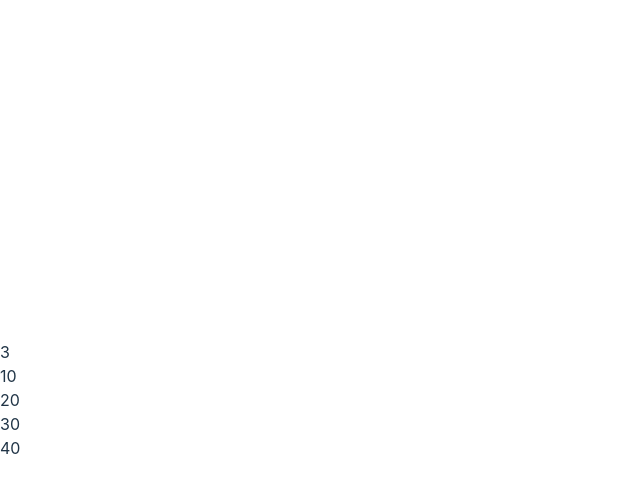
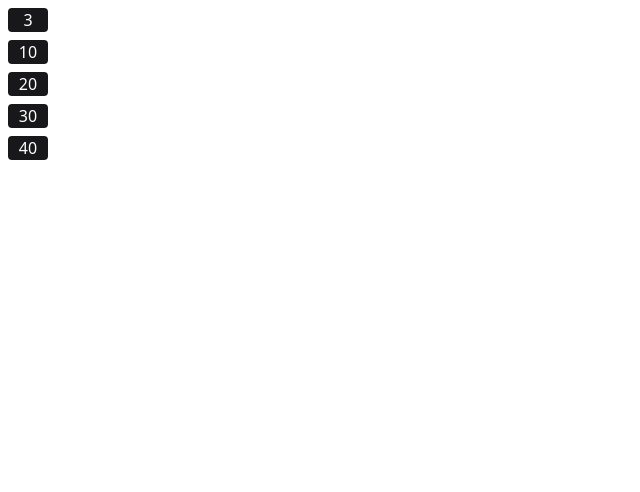
Before and after one commit to carlosmsv/NLW-Setup-FE, a React (Vite) app: page / in a window 1280 px wide. Shown: the top 492 px of the page, without its empty margins (0-640 px from the left). Built offline with nearby package versions, Linux system fonts and the light colour scheme.

Commit message:
using tailwind

```diff
--- a/src/App.css
+++ /dev/null
@@ -1,41 +0,0 @@
-#root {
-  max-width: 1280px;
-  margin: 0 auto;
-  padding: 2rem;
-  text-align: center;
-}
-
-.logo {
-  height: 6em;
-  padding: 1.5em;
-  will-change: filter;
-}
-.logo:hover {
-  filter: drop-shadow(0 0 2em #646cffaa);
-}
-.logo.react:hover {
-  filter: drop-shadow(0 0 2em #61dafbaa);
-}
-
-@keyframes logo-spin {
-  from {
-    transform: rotate(0deg);
-  }
-  to {
-    transform: rotate(360deg);
-  }
-}
-
-@media (prefers-reduced-motion: no-preference) {
-  a:nth-of-type(2) .logo {
-    animation: logo-spin infinite 20s linear;
-  }
-}
-
-.card {
-  padding: 2em;
-}
-
-.read-the-docs {
-  color: #888;
-}
--- a/src/components/habit.tsx
+++ b/src/components/habit.tsx
@@ -4,6 +4,6 @@
 
 export function Habit(props: HabitProps){
   return (
-    <div className="habit">{props.completed}</div>
+    <div className="bg-zinc-900 w-10 text-white rounded m-2 flex items-center justify-center">{props.completed}</div>
   )
 }
--- a/src/index.css
+++ /dev/null
@@ -1,70 +0,0 @@
-:root {
-  font-family: Inter, Avenir, Helvetica, Arial, sans-serif;
-  font-size: 16px;
-  line-height: 24px;
-  font-weight: 400;
-
-  color-scheme: light dark;
-  color: rgba(255, 255, 255, 0.87);
-  background-color: #242424;
-
-  font-synthesis: none;
-  text-rendering: optimizeLegibility;
-  -webkit-font-smoothing: antialiased;
-  -moz-osx-font-smoothing: grayscale;
-  -webkit-text-size-adjust: 100%;
-}
-
-a {
-  font-weight: 500;
-  color: #646cff;
-  text-decoration: inherit;
-}
-a:hover {
-  color: #535bf2;
-}
-
-body {
-  margin: 0;
-  display: flex;
-  place-items: center;
-  min-width: 320px;
-  min-height: 100vh;
-}
-
-h1 {
-  font-size: 3.2em;
-  line-height: 1.1;
-}
-
-button {
-  border-radius: 8px;
-  border: 1px solid transparent;
-  padding: 0.6em 1.2em;
-  font-size: 1em;
-  font-weight: 500;
-  font-family: inherit;
-  background-color: #1a1a1a;
-  cursor: pointer;
-  transition: border-color 0.25s;
-}
-button:hover {
-  border-color: #646cff;
-}
-button:focus,
-button:focus-visible {
-  outline: 4px auto -webkit-focus-ring-color;
-}
-
-@media (prefers-color-scheme: light) {
-  :root {
-    color: #213547;
-    background-color: #ffffff;
-  }
-  a:hover {
-    color: #747bff;
-  }
-  button {
-    background-color: #f9f9f9;
-  }
-}
--- a/src/main.tsx
+++ b/src/main.tsx
@@ -1,7 +1,6 @@
 import React from 'react'
 import ReactDOM from 'react-dom/client'
 import App from './App'
-import './index.css'
 
 ReactDOM.createRoot(document.getElementById('root') as HTMLElement).render(
   <React.StrictMode>
```
